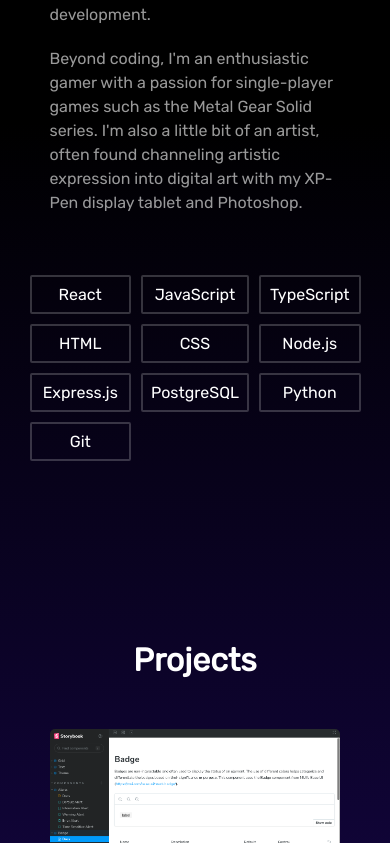
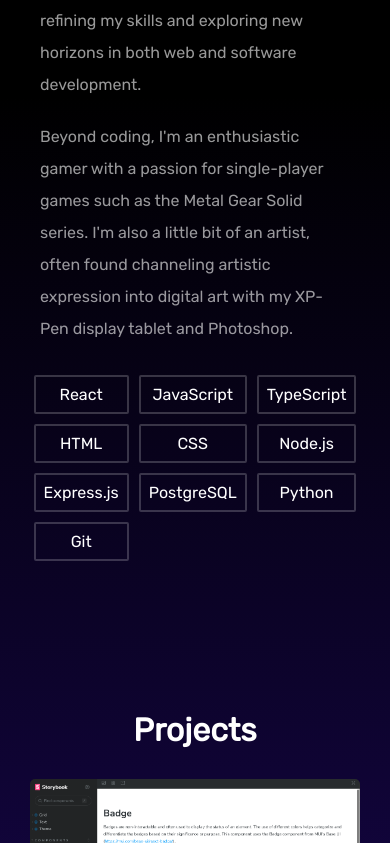
Before and after one commit to kianamcc/myportfolio, a React (Create React App) app: page / in a window 390 px wide. Shown: the part 1157-2000 px from the top of the page. Built offline with nearby package versions, Linux system fonts and the light colour scheme.

Commit message:
cleanup comments, media queries

```diff
--- a/src/App.css
+++ b/src/App.css
@@ -13,30 +13,14 @@ section {
   width: 50px;
 }
 
-.section-title,
-.contact-title {
+.section-title {
   text-align: center;
   font-size: 3rem;
   font-weight: 700;
-  padding: 10px 0px 0px 0px;
-}
-
-.section-title::after {
-  content: "";
-  display: block;
-  height: 60px;
-  width: 60px;
-}
-
-.contact-title::after {
-  content: "";
-  display: block;
-  height: 10px;
-  width: 10px;
+  color: #ffff;
 }
 
 .bkg {
-  /* background-color: rgba(0, 0, 0, 0.2); */
   background: linear-gradient(
     180deg,
     rgba(0, 0, 0, 1) 25%,
@@ -70,33 +54,6 @@ li {
   margin: 0;
 }
 
-/* Laptops */
-@media (max-width: 1024px) {
-  .section-title,
-  .contact-title {
-    font-size: 2rem;
-  }
-}
-
-/* Tablets */
-/* @media (max-width: 768px) {
-
-  .icon {
-    height: 40px;
-    width: 40px;
-  }
-} */
-
-/*
-Desktops
-@media (max-width: 1200px) {
-
-} */
-
-@media only screen and (max-width: 960px) {
-}
-
-/* Tablets */
 @media (max-width: 768px) {
   .icon {
     height: 30px;
@@ -104,15 +61,7 @@ Desktops
   }
 }
 
-/* Mobile devices */
 @media (max-width: 480px) {
-  .section-title::after {
-    content: "";
-    display: block;
-    height: 50px;
-    width: 50px;
-  }
-
   .icon {
     height: 30px;
     width: 30px;
@@ -123,10 +72,17 @@ Desktops
   }
 }
 
-/* Mobile devices */
-@media (max-width: 320px) {
-  .section-title::after {
-    height: 40px;
-    width: 40px;
+@media (min-width: 321px) {
+  .section-title {
+    font-size: 2rem;
   }
 }
+
+@media (min-width: 1024px) {
+  .section-title {
+    font-size: 3rem;
+  }
+  .projects {
+    padding: 0px 30px;
+  }
+}
--- a/src/App.js
+++ b/src/App.js
@@ -25,14 +25,10 @@ const App = () => {
       <div className="bkg">
         <Header />
         <About />
-
         <section className="project-main" id="projects">
-          <h2 className="section-title" style={{ color: "white" }}>
-            Projects
-          </h2>
+          <h2 className="section-title">Projects</h2>
           {projects}
         </section>
-
         <Contact />
         <Footer arrowHandler={arrowHandler} />
       </div>
--- a/src/components/about/About.css
+++ b/src/components/about/About.css
@@ -2,17 +2,17 @@
   margin: 0;
   width: 100%;
   color: white;
-  margin-bottom: 90px;
+  margin-bottom: 70px;
 }
 
 .about-container {
   margin: auto;
-  width: 90%;
 }
 
 .about-flex-container {
   display: flex;
   align-items: center;
+  padding: 30px 30px 0px 30px;
 }
 
 .about-text {
@@ -59,14 +59,6 @@
   color: #56cfe1;
 }
 
-/* Laptops */
-@media (max-width: 1024px) {
-}
-
-@media only screen and (max-width: 960px) {
-}
-
-/* Tablets */
 @media only screen and (max-width: 768px) {
   .about-flex-container {
     flex-direction: column;
@@ -80,16 +72,7 @@
   }
 }
 
-/* Mobile devices */
-@media only screen and (max-width: 640px) {
-}
-
 @media only screen and (max-width: 480px) {
-  .about-text {
-    padding: 30px;
-    line-height: 1.5rem;
-  }
-
   .technology-grid-container {
     grid-template-rows: 1fr 1fr;
     grid-template-columns: repeat(3, 1fr);
@@ -127,4 +110,8 @@
     display: flex;
     justify-content: center;
   }
+  .about-text {
+    padding: 30px;
+    line-height: 1.5rem;
+  }
 }
--- a/src/components/contact/Contact.css
+++ b/src/components/contact/Contact.css
@@ -1,6 +1,5 @@
 .contact {
   color: white;
-  /* height: 100vh; */
 }
 
 .contact-container {
@@ -19,7 +18,7 @@
 
 .contact-description {
   text-align: center;
-  padding: 0px 0px 10px 0px;
+  padding: 30px 0px 10px 0px;
   width: 50%;
   line-height: 2rem;
 }
@@ -76,7 +75,6 @@
   }
 }
 
-/* Tablets */
 @media (max-width: 768px) {
   .contact-form {
     width: 60vw;
@@ -86,7 +84,6 @@
   }
 }
 
-/* Mobile devices */
 @media (max-width: 480px) {
   .contact-form {
     display: flex;
--- a/src/components/contact/Contact.js
+++ b/src/components/contact/Contact.js
@@ -31,7 +31,7 @@ const Contact = () => {
   return (
     <section className="contact" id="Contact">
       <div className="contact-container">
-        <h2 className="contact-title">Contact</h2>
+        <h2 className="section-title">Contact</h2>
         <p className="contact-description">
           Feel free to reach out to me by submitting the form below and I will
           get back to you as soon as possible!
--- a/src/components/header/Header.css
+++ b/src/components/header/Header.css
@@ -59,7 +59,6 @@
 }
 
 .intro {
-  font-size: 4rem;
   font-weight: 800;
   animation: intro-anim 500ms ease-in;
 }
@@ -77,12 +76,10 @@
 }
 
 .headline {
-  font-size: 1.6rem;
   color: rgba(255, 255, 255, 0.4);
 }
 
 .intro-description {
-  font-size: 1.2rem;
   color: rgba(255, 255, 255, 0.6);
 }
 
@@ -97,16 +94,35 @@
   color: #ffff;
 }
 
-/* Mobile devices */
-@media only screen and (max-width: 640px) {
+@media only screen and (min-width: 320px) {
+  .intro {
+    font-size: 2.5rem;
+  }
+
+  .headline {
+    font-size: 1rem;
+  }
+
+  .intro-description {
+    font-size: 0.8rem;
+  }
 }
 
-@media (max-width: 480px) {
+@media (min-width: 768px) {
   .header-container {
     padding: 0px 20px 0px 20px;
   }
+
   .intro {
     font-size: 3rem;
+  }
+
+  .headline {
+    font-size: 1.6rem;
+  }
+
+  .intro-description {
+    font-size: 1.2rem;
   }
 
   .connect-btn {
@@ -116,18 +132,6 @@
   }
 }
 
-@media only screen and (max-width: 320px) {
-  .intro {
-    font-size: 2.5rem;
-  }
-  .headline {
-    font-size: 1rem;
-  }
-  .intro-description {
-    font-size: 0.8rem;
-  }
-}
-
 @media screen and (min-width: 321px) and (max-width: 844px) and (orientation: landscape) {
   .header-container {
     padding-top: 64px;
--- a/src/components/navbar/Navbar.js
+++ b/src/components/navbar/Navbar.js
@@ -93,7 +93,7 @@ const Navbar = () => {
                         spy={true}
                         smooth={true}
                         onClick={handleCloseNavMenu}
-                        offset={-180}
+                        offset={-100}
                       >
                         {page}
                       </Link>
@@ -102,7 +102,7 @@ const Navbar = () => {
                         className="mobile-nav-link"
                         to={page}
                         spy={true}
-                        offset={-80}
+                        offset={-56}
                         smooth={true}
                         onClick={handleCloseNavMenu}
                       >
--- a/src/components/projects/Projects.css
+++ b/src/components/projects/Projects.css
@@ -21,22 +21,9 @@
 .projects-flex-container {
   display: flex;
   gap: 35px;
-  /* padding: 0px 100px 50px 100px; */
   flex-wrap: wrap;
   animation: projectAnimation 500ms ease-in;
 }
-
-/* @keyframes projectAnimation {
-  0% {
-    opacity: 0;
-  }
-  50% {
-    opacity: 50%;
-  }
-  100% {
-    opacity: 100;
-  }
-} */
 
 .projects-container-left {
   flex: 1;
@@ -74,7 +61,6 @@
   align-items: center;
   gap: 10px;
   flex-wrap: wrap;
-
 }
 
 .technology-item {
@@ -93,8 +79,34 @@
   color: rgba(255, 255, 255, 0.4);
 }
 
-/* Laptops */
-@media (max-width: 1024px) {
+@media (min-width: 321px) {
+  .projects-container {
+    padding: 30px 50px 50px 50px;
+  }
+
+  .projects-container {
+    padding: 30px 30px 0px 30px;
+  }
+
+  .project-description {
+    font-size: 0.9rem;
+  }
+
+  .projects-flex-container {
+    flex-direction: column-reverse;
+  }
+}
+
+@media (min-width: 768px) {
+  .project-description {
+    font-size: 1.2rem;
+  }
+  .projects-container {
+    padding: 30px 50px 50px 50px;
+  }
+}
+
+@media (min-width: 1024px) {
   .project-title {
     font-size: 1.5rem;
   }
@@ -102,8 +114,9 @@
   .project-description {
     font-size: 1rem;
   }
-  .projects-container {
-    padding: 0px 50px 50px 50px;
+
+  .projects-flex-container {
+    flex-direction: initial;
   }
 
   .project-github,
@@ -112,45 +125,3 @@
     width: 40px;
   }
 }
-
-@media only screen and (max-width: 960px) {
-  .projects-container {
-    padding: 0px 10px;
-  }
-}
-
-/* Tablets */
-@media (max-width: 768px) {
-  .project-description {
-    font-size: 1rem;
-  }
-  .projects-container {
-    padding: 0px 20px;
-  }
-  .projects-flex-container {
-    flex-direction: column-reverse;
-  }
-}
-
-/* Mobile devices */
-@media (max-width: 480px) {
-  .project-description {
-    font-size: 0.9rem;
-  }
-  .projects-container {
-    padding: 0px 50px 50px 50px;
-  }
-
-  .projects-flex-container {
-    padding: 0px;
-  }
-}
-
-@media (max-width: 320px) {
-  .project-description {
-    font-size: 0.9rem;
-  }
-  .projects-container {
-    padding: 0px 10px 10px 10px;
-  }
-}
```
